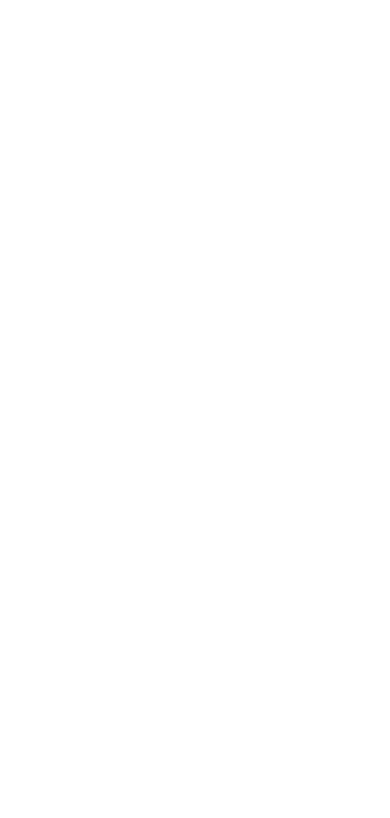
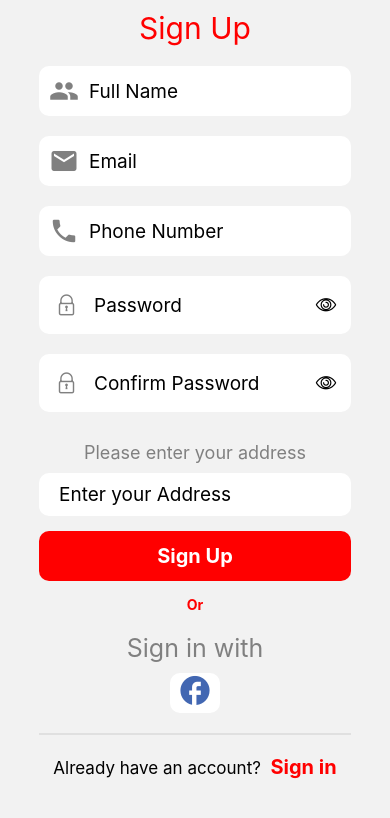
Before and after one commit to aniketnigam22/Food-Delivery-App, a React Native app: screen /SignupScreen in a window 390 px wide. Shown: the top 818 px of the page. Built offline with nearby package versions, Linux system fonts and the light colour scheme.

Commit message:
login and signup screen completed

```diff
--- a/App.js
+++ b/App.js
@@ -3,6 +3,7 @@
 import WelcomeScreen from './src/screens/LoginSignupScreen/WelcomeScreen';
 import LoginScreen from './src/screens/LoginSignupScreen/LoginScreen';
 import SignupScreen from './src/screens/LoginSignupScreen/SignupScreen';
+import RootNavigation from './src/screens/RootNavigation';
 
 
 function App() {
@@ -11,7 +12,10 @@
 
       {/* <WelcomeScreen/> */}
       {/* <LoginScreen/> */}
-      <SignupScreen />
+      {/* <SignupScreen /> */}
+
+      <RootNavigation/>
+
     </>
   );
 }
--- a/package.json
+++ b/package.json
@@ -10,9 +10,13 @@
     "test": "jest"
   },
   "dependencies": {
+    "@react-navigation/native": "^6.1.17",
+    "@react-navigation/native-stack": "^6.9.26",
     "react": "18.2.0",
     "react-native": "0.74.2",
     "react-native-elements": "^3.4.3",
+    "react-native-safe-area-context": "^4.10.4",
+    "react-native-screens": "^3.31.1",
     "react-native-vector-icons": "^10.1.0"
   },
   "devDependencies": {
--- a/src/global/GlobalStyle.js
+++ b/src/global/GlobalStyle.js
@@ -16,7 +16,8 @@
         alignItems:'center',
         justifyContent:'center',
         elevation:10,
-        color:'white'
+        color:'white',
+        marginVertical:5
     },
     hr80:{
         width:'80%',
--- /dev/null
+++ b/src/screens/LoginSignupScreen/AuthNavigation.js
@@ -0,0 +1,25 @@
+import React from 'react'
+import { createNativeStackNavigator } from '@react-navigation/native-stack';
+import WelcomeScreen from './WelcomeScreen';
+import SignupScreen from './SignupScreen';
+import LoginScreen from './LoginScreen';
+
+
+const AuthNavigation = () => {
+    const Stack = createNativeStackNavigator();
+    return (
+        <>
+            <Stack.Navigator screenOptions={{
+                headerShown: false
+            }}
+            initialRouteName='WelcomeScreen'
+            >
+                <Stack.Screen name="WelcomeScreen" component={WelcomeScreen} />
+                <Stack.Screen name="SignupScreen" component={SignupScreen} />
+                <Stack.Screen name="LoginScreen" component={LoginScreen} />
+            </Stack.Navigator>
+        </>
+    )
+}
+
+export default AuthNavigation
--- a/src/screens/LoginSignupScreen/LoginScreen.js
+++ b/src/screens/LoginSignupScreen/LoginScreen.js
@@ -4,7 +4,7 @@
 import { Icon } from 'react-native-elements';
 
 
-const LoginScreen = () => {
+const LoginScreen = ({ navigation }) => {
     const [emailFocus, setEmailFoucs] = useState(false);
     const [passwordFocus, setPasswordFocus] = useState(false)
     const [showPassword, setShowPassword] = useState(false)
@@ -75,7 +75,9 @@
                 <View style={hr80}></View>
 
                 <View>
-                    <Text style={styles.bottomText}>Don't have an account?  <Text style={styles.bottomInnerText}>Sign up</Text></Text>
+                    <Text style={styles.bottomText}>Don't have an account?  <Text style={styles.bottomInnerText} onPress={() => (
+                        navigation.navigate('SignupScreen')
+                    )}>Sign up</Text></Text>
                 </View>
 
             </View>
@@ -147,7 +149,7 @@
     bottomInnerText: {
         fontSize: 20,
         color: color.text1,
-        fontWeight:'bold'
+        fontWeight: 'bold'
     }
 })
 
--- a/src/screens/LoginSignupScreen/SignupScreen.js
+++ b/src/screens/LoginSignupScreen/SignupScreen.js
@@ -1,13 +1,266 @@
-import React from 'react'
-import { Text, View, StyleSheet, Image, TouchableOpacity } from 'react-native'
+import React, { useState } from 'react'
+import { Text, View, StyleSheet, Image, TouchableOpacity, TextInput, ScrollView } from 'react-native'
+import { btn1, color, hr80, title } from '../../global/GlobalStyle'
+import { Icon } from 'react-native-elements';
 
 
-const SignupScreen = () => {
+const SignupScreen = ({ navigation }) => {
+
+  const [emailFocus, setEmailFoucs] = useState(false);
+  const [nameFocus, setNameFocus] = useState(false);
+  const [phoneFoucs, setPhoneFocus] = useState(false);
+  const [passwordFocus, setPasswordFocus] = useState(false)
+  const [showPassword, setShowPassword] = useState(false)
+  const [showConfirmPassword, setShowConfirmPassword] = useState(false)
+  const [passwordConfirmFocus, setPasswordConfirmFocus] = useState(false)
+
   return (
     <>
+      <ScrollView>
+        <View style={styles.container}>
+          <Text style={styles.head1}>Sign Up</Text>
+          {/* name start */}
+          <View style={styles.inputOut}>
+            <Icon name="people" size={30} color={nameFocus === true ? color.text1 : color.text2} />
+            <TextInput
+              style={styles.input}
+              placeholder='Full Name'
+              onFocus={() => {
+                setEmailFoucs(false)
+                setShowPassword(false)
+                setPasswordFocus(false)
+                setPasswordConfirmFocus(false)
+                setPhoneFocus(false)
+                setNameFocus(true)
+              }}
+            />
+          </View>
+          {/* name end */}
+          {/* email start */}
+          <View style={styles.inputOut}>
+            <Icon name="email" size={30} color={emailFocus === true ? color.text1 : color.text2} />
+            <TextInput
+              style={styles.input}
+              placeholder='Email'
+              onFocus={() => {
+                setEmailFoucs(true)
+                setShowPassword(false)
+                setPasswordFocus(false)
+                setPasswordConfirmFocus(false)
+                setPhoneFocus(false)
+                setNameFocus(false)
+              }}
+            />
+          </View>
+          {/* email end */}
 
+          {/* phone number start */}
+          <View style={styles.inputOut}>
+            <Icon name="phone" size={30} color={phoneFoucs === true ? color.text1 : color.text2} />
+            <TextInput
+              style={styles.input}
+              placeholder='Phone Number'
+              onFocus={() => {
+                setPhoneFocus(true)
+                setShowPassword(false)
+                setPasswordFocus(false)
+                setPasswordConfirmFocus(false)
+                setNameFocus(false)
+
+              }}
+              keyboardType='numeric'
+            />
+          </View>
+          {/* phone number end */}
+
+          {/* password start */}
+          <View style={styles.inputOut}>
+            <Icon
+              name='lock'
+              type='evilicon'
+              size={35}
+              color={passwordFocus === true ? color.text1 : color.text2}
+            />
+            <TextInput
+              style={styles.input}
+              placeholder='Password'
+              onFocus={() => {
+                setEmailFoucs(false)
+                setPasswordFocus(true)
+                setPasswordConfirmFocus(false)
+                setPhoneFocus(false)
+                setNameFocus(false)
+
+              }}
+              secureTextEntry={showPassword === true ? false : true}
+            />
+            <Icon
+              name={showPassword === false ? 'eye' : 'close'}
+              type='evilicon'
+              size={30}
+              color="black"
+              onPress={() => {
+                setShowPassword(!showPassword)
+              }}
+            />
+          </View>
+          {/* password end */}
+
+          {/* confirm password start */}
+          <View style={styles.inputOut}>
+            <Icon
+              name='lock'
+              type='evilicon'
+              size={35}
+              color={passwordConfirmFocus === true ? color.text1 : color.text2}
+            />
+            <TextInput
+              style={styles.input}
+              placeholder='Confirm Password'
+              onFocus={() => {
+                setEmailFoucs(false)
+                setPasswordFocus(false)
+                setPasswordConfirmFocus(true)
+                setPhoneFocus(false)
+                setNameFocus(false)
+
+              }}
+              secureTextEntry={showConfirmPassword === true ? false : true}
+            />
+            <Icon
+              name={showConfirmPassword === false ? 'eye' : 'close'}
+              type='evilicon'
+              size={30}
+              color="black"
+              onPress={() => {
+                setShowConfirmPassword(!showConfirmPassword)
+              }}
+            />
+          </View>
+          {/* confirm password end */}
+          {/* address start */}
+          <Text style={styles.address}>Please enter your address</Text>
+
+          <View style={styles.inputOut}>
+            <TextInput
+              placeholder='Enter your Address'
+              style={styles.input}
+              onFocus={() => {
+                setEmailFoucs(false)
+                setPasswordFocus(false)
+                setPasswordConfirmFocus(false)
+                setPhoneFocus(false)
+                setNameFocus(false)
+              }}
+            />
+          </View>
+          {/* adress end  */}
+
+
+          <TouchableOpacity style={btn1}>
+            <Text style={styles.singInButton}>Sign Up</Text>
+          </TouchableOpacity>
+
+
+          <Text style={styles.or}>Or</Text>
+          <Text style={styles.signInWith}>Sign in with</Text>
+
+          <View>
+            <TouchableOpacity style={styles.signInWithContainer}>
+              <Icon
+                name='facebook'
+                size={35}
+                color={'#4267B2'}
+              />
+            </TouchableOpacity>
+          </View>
+
+          <View style={hr80}></View>
+
+          <View>
+            <Text style={styles.bottomText}>Already have an account?  <Text style={styles.bottomInnerText} onPress={() => (
+              navigation.navigate('LoginScreen')
+            )}>Sign in</Text></Text>
+          </View>
+
+        </View>
+      </ScrollView>
     </>
   )
 }
 
+const styles = StyleSheet.create({
+  container: {
+    flex: 1,
+    width: '100%',
+    alignItems: 'center',
+    justifyContent: 'center'
+  },
+  head1: {
+    fontSize: title.title1,
+    color: color.text1,
+    textAlign: 'center',
+    marginVertical: 10
+  },
+  inputOut: {
+    flexDirection: 'row',
+    width: '80%',
+    marginVertical: 10,
+    backgroundColor: color.col1,
+    borderRadius: 10,
+    paddingHorizontal: 10,
+    paddingVertical: 10,
+    elevation: 20,
+    alignItems: 'center'
+  },
+  input: {
+    fontSize: 19,
+    marginLeft: 10,
+    width: '80%'
+  },
+  singInButton: {
+    color: color.col1,
+    fontSize: title.btntxt,
+    fontWeight: 'bold'
+  },
+  forgot: {
+    color: color.text2,
+    marginTop: 20,
+    marginBottom: 10
+  },
+  or: {
+    color: color.text1,
+    marginVertical: 10,
+    fontWeight: 'bold'
+  },
+  signInWith: {
+    color: color.text2,
+    marginVertical: 10,
+    fontSize: 25
+  },
+  signInWithContainer: {
+    elevation: 20,
+    backgroundColor: 'white',
+    width: 50,
+    height: 40,
+    borderRadius: 10,
+    alignItems: 'center',
+  },
+  bottomText: {
+    fontSize: 17,
+    color: 'black'
+  },
+  bottomInnerText: {
+    fontSize: 20,
+    color: color.text1,
+    fontWeight: 'bold'
+  },
+  address: {
+    fontSize: 18,
+    color: color.text2,
+    textAlign: 'center',
+    marginTop: 20
+  }
+})
+
 export default SignupScreen
--- a/src/screens/LoginSignupScreen/WelcomeScreen.js
+++ b/src/screens/LoginSignupScreen/WelcomeScreen.js
@@ -4,7 +4,7 @@
 import { color, hr80 } from '../../global/GlobalStyle'
 
 
-const WelcomeScreen = () => {
+const WelcomeScreen = ({ navigation }) => {
     return (
         <>
             <View style={styles.container}>
@@ -18,11 +18,15 @@
                 <View style={hr80} />
 
                 <View style={styles.btnOut}>
-                    <TouchableOpacity >
+                    <TouchableOpacity onPress={() => (
+                        navigation.navigate('SignupScreen')
+                    )}>
                         <Text style={styles.btn}>Signup</Text>
                     </TouchableOpacity>
 
-                    <TouchableOpacity >
+                    <TouchableOpacity onPress={() => (
+                        navigation.navigate('LoginScreen')
+                    )}>
                         <Text style={styles.btn}>Login</Text>
                     </TouchableOpacity>
                 </View>
--- /dev/null
+++ b/src/screens/RootNavigation.js
@@ -0,0 +1,16 @@
+import React from 'react'
+import { NavigationContainer } from '@react-navigation/native';
+import AuthNavigation from './LoginSignupScreen/AuthNavigation';
+
+const RootNavigation = () => {
+    return (
+        <>
+            <NavigationContainer>
+                <AuthNavigation />
+            </NavigationContainer>
+
+        </>
+    )
+}
+
+export default RootNavigation
```
Also changed, not shown: 1 other file (tests, documents, lock files or other folders).
